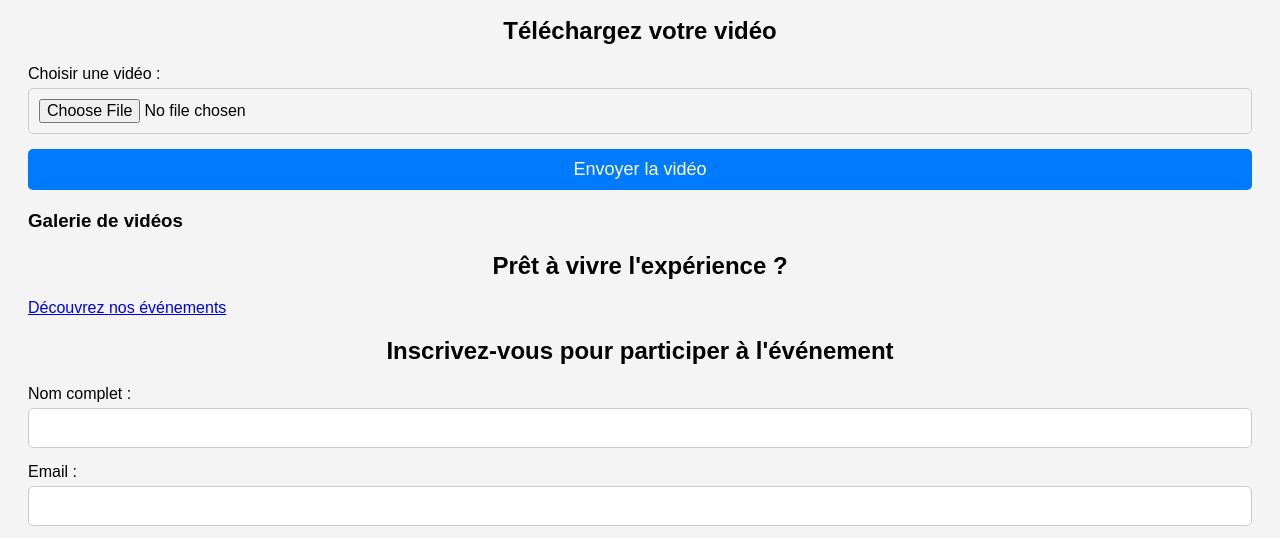
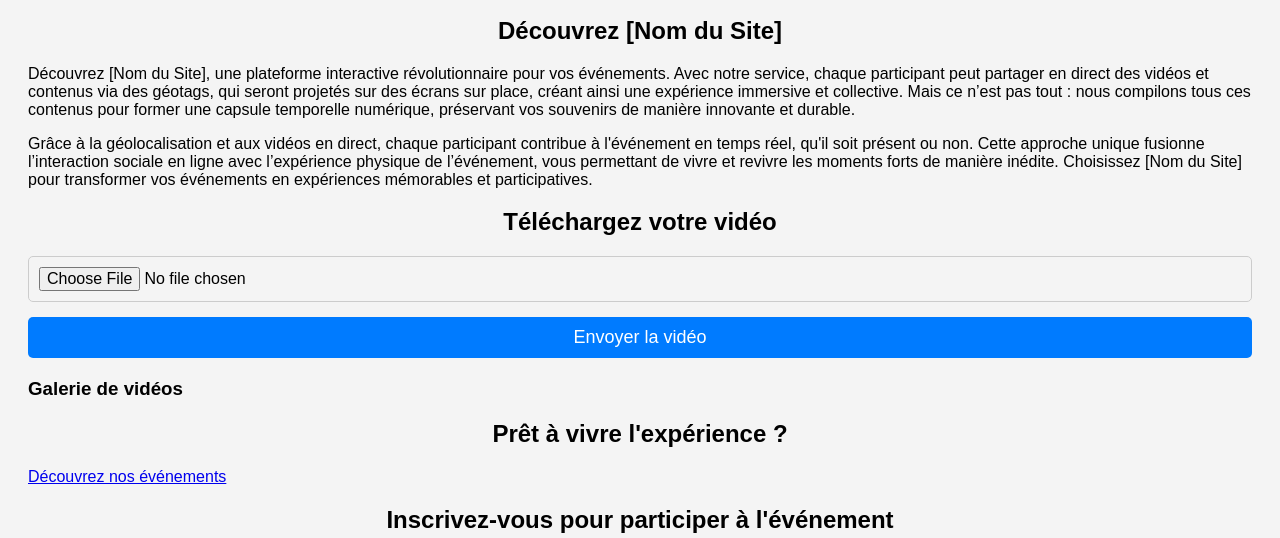
Before and after one commit to seliisyl/projet-portfolio, a website: page public/index.html in a window 1280 px wide. Shown: the part 215-753 px from the top of the page. Drawn offline with nearby package versions, Linux system fonts and the light colour scheme; files that its build step writes are made by us from their sources.

Commit message:
home page

```diff
--- a/public/index.html
+++ b/public/index.html
@@ -4,7 +4,7 @@
     <meta charset="UTF-8">
     <meta name="viewport" content="width=device-width, initial-scale=1.0">
     <title>Nom de ton site</title>
-    <link rel="stylesheet" href="css/style.css">
+    <link rel="stylesheet" href="style.css">
 </head>
 <body>
     <!-- En-tête de la page -->
@@ -22,12 +22,29 @@
         </div>
     </section>
 
-    <!-- Section Téléchargement et Galerie de Vidéos -->
-    <section id="uploadSection">
+    <!-- Section Description/Services -->
+    <section id="presentation">
+        <h2>Découvrez [Nom du Site]</h2>
+        <p>
+            Découvrez [Nom du Site], une plateforme interactive révolutionnaire pour vos événements.
+            Avec notre service, chaque participant peut partager en direct des vidéos et contenus via
+            des géotags, qui seront projetés sur des écrans sur place, créant ainsi une expérience immersive
+            et collective. Mais ce n’est pas tout : nous compilons tous ces contenus pour former une capsule
+            temporelle numérique, préservant vos souvenirs de manière innovante et durable.
+        </p>
+        <p>
+            Grâce à la géolocalisation et aux vidéos en direct, chaque participant contribue à l'événement en
+            temps réel, qu'il soit présent ou non. Cette approche unique fusionne l’interaction sociale en ligne
+            avec l’expérience physique de l’événement, vous permettant de vivre et revivre les moments forts de manière
+            inédite. Choisissez [Nom du Site] pour transformer vos événements en expériences mémorables et participatives.
+        </p>
+    </section>
+
+    <!-- Section Upload de vidéos -->
+    <section id="upload-video">
         <h2>Téléchargez votre vidéo</h2>
-        <form id="videoUploadForm" enctype="multipart/form-data">
-            <label for="video">Choisir une vidéo :</label>
-            <input type="file" id="video" name="video" accept="video/*" required>
+        <form id="videoForm">
+            <input type="file" id="videoInput" accept="video/*">
             <button type="submit">Envoyer la vidéo</button>
         </form>
         <h3>Galerie de vidéos</h3>
@@ -73,8 +90,7 @@
         <p>© 2024 Nom de ton agence. Tous droits réservés.</p>
     </footer>
 
-    <!-- Script pour gérer les interactions JavaScript -->
-    <script src="/socket.io/socket.io.js"></script>
-    <script src="js/app.js"></script>
+    <script src="/socket.io/socket.io.js"></script> <!-- Ajouté pour Socket.IO -->
+    <script src="app.js"></script>
 </body>
 </html>
```
